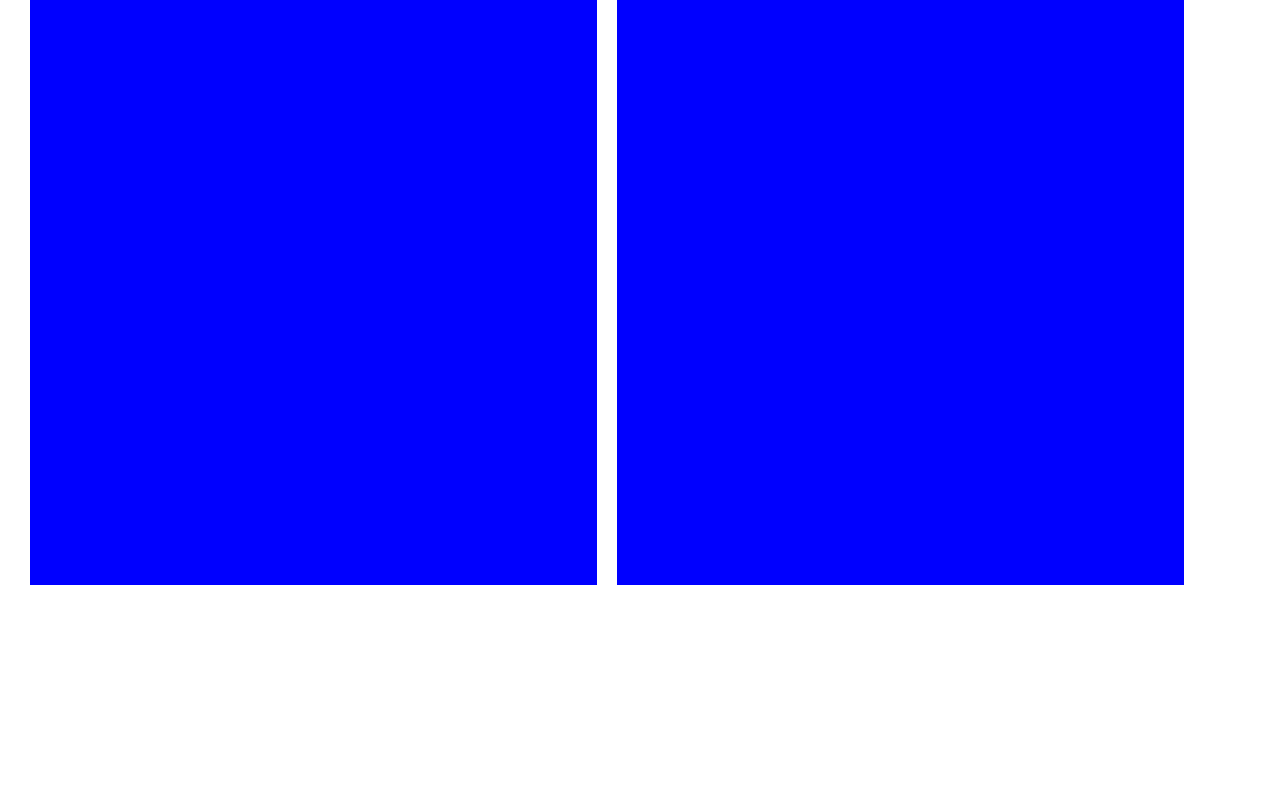
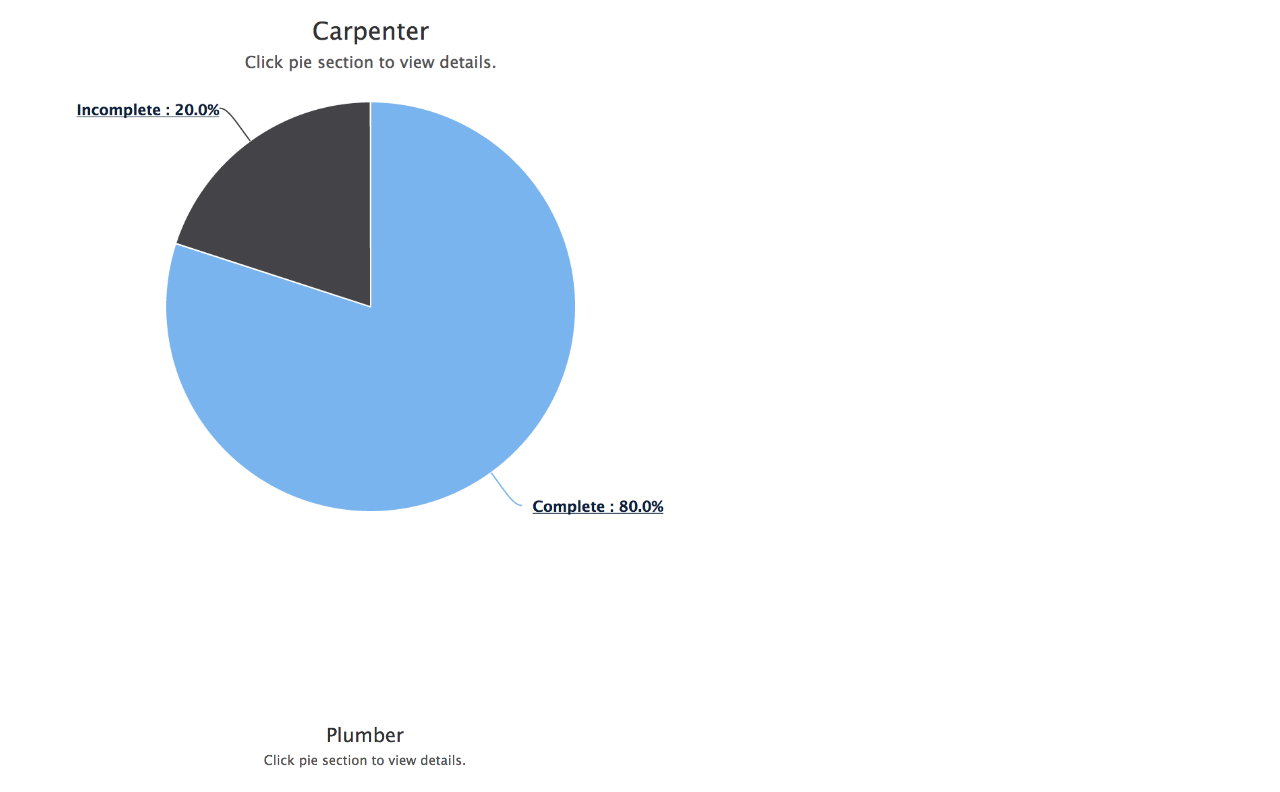
Before and after one commit to reepoll/reepoll.github.io, a plain HTML site: page MocaPieUserTesting/index.html in a window 1280 px wide. Shown: the part 62-854 px from the top of the page. Before the commit the page ends 800 px from the top, so only its background shows below. Drawn offline with Linux system fonts and the light colour scheme; files that its build step writes are made by us from their sources.

Commit message:
push try 1

```diff
--- a/MocaBarUserTesting/css/style.css
+++ /dev/null
@@ -1,31 +0,0 @@
-* {
-	margin: 0px;
-	padding: 0px;
-}
-
-.pic-container{
-		width: 45%;
-		height: 500px;
-		margin: 10px 10px 10px 10px;
-		background-color: blue;
-		float: left;
-	}
-
-/*@media  all and (max-width: 931px) {
-
-	.col {
-		display: block;
-		width: 98%;
-	}*/
-
-@media only screen and  ( min-device-width: 768px) and (max-device-width: 1024px) {
-
-
-	.pic-container{
-		width: 45%;
-		height: 500;
-		margin: 0 10px 0 10px;
-		background-color: blue;
-	}
-
-}
--- /dev/null
+++ b/MocaPieUserTesting/DrillDown/css/style.css
@@ -0,0 +1,44 @@
+* {
+	margin: 0px;
+	padding: 0px;
+}
+
+@viewport{
+    zoom: 1.0;
+    width: 768px;
+}
+
+.container{
+	margin: 0 20px 0 20px;
+}
+
+h1 {
+	margin-bottom: 10px;
+	margin-top: 10px;
+	border-bottom: 3px black solid;
+}
+
+.pic-container{
+		width: 680px;
+		height: 680px;
+		margin: 12px 12px 12px 12px;
+		float: left;
+	}
+
+img {
+	width: 680px;
+	height: auto;
+}
+
+/*@media  all and (max-width: 931px) {
+
+	.col {
+		display: block;
+		width: 98%;
+	}*/
+
+@media only screen and  ( max-device-width: 768px){
+
+
+
+}
--- a/MocaPieUserTesting/css/style.css
+++ /dev/null
@@ -1,39 +0,0 @@
-* {
-	margin: 0px;
-	padding: 0px;
-}
-
-.container{
-	margin: 0 0 0 20px;
-}
-
-h1 {
-	margin-bottom: 10px;
-}
-
-.pic-container{
-		width: 300px;
-		height: 300px;
-		margin: 10px 10px 10px 10px;
-		background-color: blue;
-		float: left;
-	}
-
-/*@media  all and (max-width: 931px) {
-
-	.col {
-		display: block;
-		width: 98%;
-	}*/
-
-@media only screen and  ( min-device-width: 768px) and (max-device-width: 1024px) {
-
-
-	.pic-container{
-		width: 45%;
-		height: 500;
-		margin: 0 10px 0 10px;
-		background-color: blue;
-	}
-
-}
--- a/MocaPieUserTesting/index.html
+++ b/MocaPieUserTesting/index.html
@@ -9,15 +9,11 @@
 <body>
 	<div class='container'>
 		<h1>Percent Plan Complete</h1>
-		<div class="pic-container"></div>
-		<div class="pic-container"></div>
-		<div class="pic-container"></div>
-		<div class="pic-container"></div>
+
+		<div class="pic-container"><img src="img/carpenter.png"></div>
+		<div class="pic-container"><a href="DrillDown/index.html"><img src="img/plumber.png"></a></div>
+		<div class="pic-container"><img src="img/mason.png"></div>
+		<div class="pic-container"><img src="img/electrician.png"></div>
 	</div>
-
-	<!-- <div class="pic-container"><img src="img/pie_chart_1.png"></div>
-	<div class="pic-container"><img src="img/pie_chart_1.png"></div>
-	<div class="pic-container"><img src="img/pie_chart_1.png"></div>
-	<div class="pic-container"><img src="img/pie_chart_1.png"></div> -->
 </body>
 </html>
```
Also changed, not shown: MocaBarUserTesting/index.html (deleted, +0 -22 lines), MocaPieUserTesting/DrillDown/index.html (added, +16 -0 lines), MocaPieUserTesting/DrillDown/img/plumber_detail.png (added), MocaPieUserTesting/img/carpenter.png (added), MocaPieUserTesting/img/electrician.png (added), MocaPieUserTesting/img/mason.png (added), MocaPieUserTesting/img/plumber.png (added).
